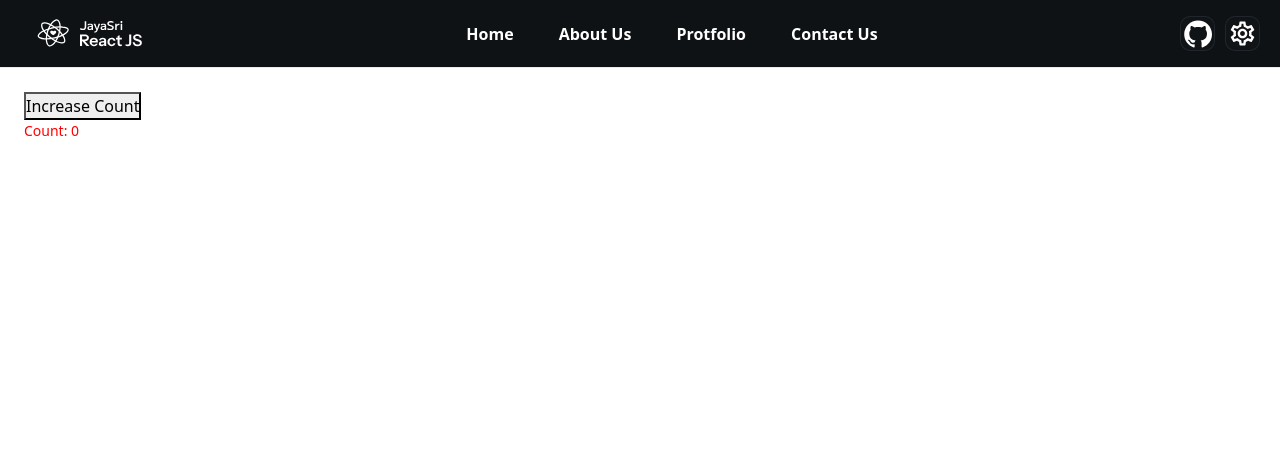
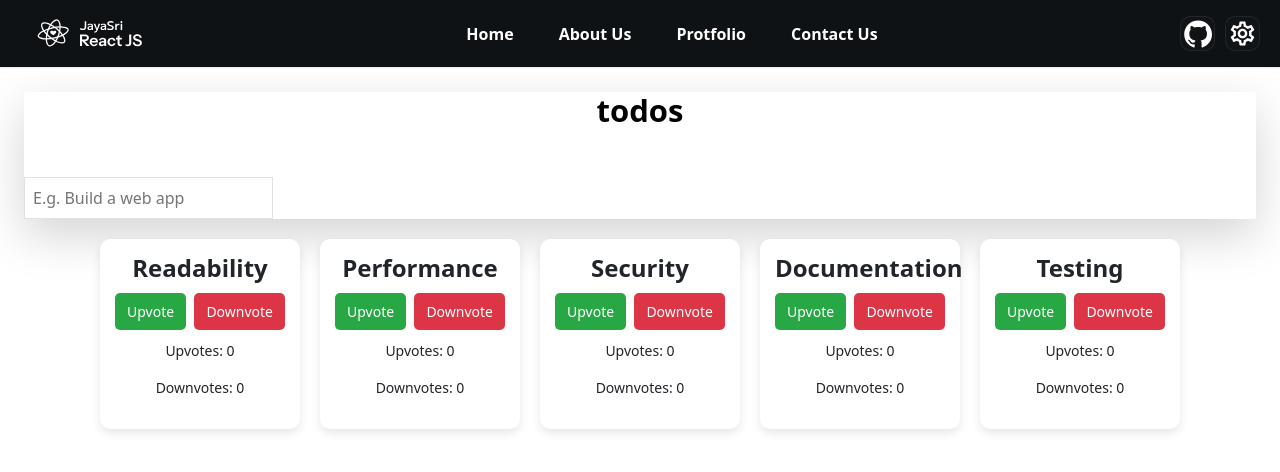
Before and after one commit to jayasri176/first-react, a React (Create React App) app: page / in a window 1280 px wide. Shown: the top 472 px of the page. Built offline with nearby package versions, Linux system fonts and the light colour scheme.

Commit message:
code done

```diff
--- a/src/components/layout/index.jsx
+++ b/src/components/layout/index.jsx
@@ -1,68 +1,19 @@
-import React, { useCallback, useDebugValue, useEffect, useImperativeHandle, useLayoutEffect, useMemo, useRef, useState } from "react"
+import React from 'react'
 import SideBar from "./components/sideBar"
 import TopBar from "./components/tobBar"
-import CustomInput from "./input";
-import { userId } from "../comman/hooks/trackUserTyping";
+import TodoApp from '../screens/todo'
+import CodeReviewFeedback from '../screens/code-review'
 
 const Layout = () => { //arrow function components this following ES6 standard
-    const {userUniqueId} = userId()
-    console.log("userUniqueId", userUniqueId)
-    const [count, setCount] = useState(0);
-    // const inputValueRef= useRef(null);
-    useEffect(() => {
-        let previousCount = localStorage.getItem("count");
-        if (previousCount) {
-            setCount(Number(previousCount))
-        }
-    }, [])
 
-    // useLayoutEffect(() => {
-    //     if (countRef?.current) {
-    //         if (count > 30) {
-    //             countRef.current.style.color = "green"
-    //         } else {
-    //             countRef.current.style.color = "yellow"
-    //         }
-    //     }
-    // }, [count])
-
-
-    // const Percentage = useMemo(() => {
-    //     return (count * 100) / 100
-    // }, [count])
-
-
-    const handleClick = useCallback((countNew) => {
-        let newCount = (countNew + count)
-        localStorage.setItem("count", newCount);
-        setCount(newCount)
-    }, [count])
-
-
-    // const handleFormSubmit=()=>{
-    //     if(inputValueRef.current){
-    //         console.log("Parent Side-->",inputValueRef.current.getValue())
-    //     }
-
-    // }
 
     return (
         <>
             <TopBar />
             <SideBar />
             <main className="container-fluid p-4">
-                <button onClick={() => {
-                    handleClick(1)
-
-                }}>Increase Count</button>
-                <p style={{ color: 'red' }}>Count: {count}</p>
-                {/* <p style={{ color: 'black', fontWeight: 600 }}>Percentage: {
-                    Percentage
-                }%</p> */}
-                {/* <button onClick={() => { setCount(0); localStorage.setItem("count", 0) }}>Reset</button>
-<br/>
-                <CustomInput ref={inputValueRef}/>
-                <button onClick={()=>handleFormSubmit()}>Submit</button> */}
+                <TodoApp/>
+                <CodeReviewFeedback />
             </main>
         </>
     )
--- /dev/null
+++ b/src/components/screens/code-review.jsx
@@ -0,0 +1,96 @@
+import React, { useState } from "react";
+import { motion } from "framer-motion";
+
+const CodeReviewFeedback = () => {
+  const aspects = ["Readability", "Performance", "Security", "Documentation", "Testing"];
+
+  const [votes, setVotes] = useState(
+    aspects.reduce((acc, aspect) => {
+      acc[aspect] = { upvotes: 0, downvotes: 0 };
+      return acc;
+    }, {})
+  );
+
+  const handleVote = (aspect, type) => {
+    setVotes((prevVotes) => ({
+      ...prevVotes,
+      [aspect]: {
+        ...prevVotes[aspect],
+        [type]: prevVotes[aspect][type] + 1,
+      },
+    }));
+  };
+
+  return (
+    <div style={styles.feedbackContainer}>
+      {aspects.map((aspect) => (
+        <div key={aspect} style={styles.card}>
+          <h3>{aspect}</h3>
+          <div style={styles.buttons}>
+            <button style={styles.upvote} onClick={() => handleVote(aspect, "upvotes")}>
+              Upvote
+            </button>
+            <button style={styles.downvote} onClick={() => handleVote(aspect, "downvotes")}>
+              Downvote
+            </button>
+          </div>
+          <motion.div
+            style={styles.voteCount}
+            animate={{ scale: [1, 1.2, 1] }}
+            transition={{ duration: 0.2 }}
+          >
+            <p>Upvotes: {votes[aspect].upvotes}</p>
+            <p>Downvotes: {votes[aspect].downvotes}</p>
+          </motion.div>
+        </div>
+      ))}
+    </div>
+  );
+};
+
+const styles = {
+  feedbackContainer: {
+    display: "flex",
+    flexWrap: "wrap",
+    justifyContent: "center",
+    gap: "20px",
+    padding: "20px",
+  },
+  card: {
+    background: "white",
+    padding: "15px",
+    borderRadius: "10px",
+    boxShadow: "0px 4px 10px rgba(0, 0, 0, 0.1)",
+    textAlign: "center",
+    width: "200px",
+  },
+  buttons: {
+    display: "flex",
+    justifyContent: "space-between",
+    margin: "10px 0",
+  },
+  upvote: {
+    backgroundColor: "#28a745",
+    color: "white",
+    padding: "8px 12px",
+    border: "none",
+    cursor: "pointer",
+    fontSize: "14px",
+    borderRadius: "5px",
+  },
+  downvote: {
+    backgroundColor: "#dc3545",
+    color: "white",
+    padding: "8px 12px",
+    border: "none",
+    cursor: "pointer",
+    fontSize: "14px",
+    borderRadius: "5px",
+  },
+  voteCount: {
+    fontSize: "14px",
+    margin: "5px 0",
+  },
+};
+
+export default CodeReviewFeedback;
--- /dev/null
+++ b/src/components/screens/todo.jsx
@@ -0,0 +1,47 @@
+import React, { useState } from "react";
+import { FaRegCircle, FaTimes } from "react-icons/fa";
+
+const TodoApp = () => {
+    const [todos, setTodos] = useState([]);
+    const [newTodo, setNewTodo] = useState("");
+
+    const addTodo = (e) => {
+        if (e.key === "Enter" && newTodo.trim() !== "") {
+            setTodos([...todos, newTodo]);
+            setNewTodo("");
+        }
+    };
+
+    const removeTodo = (index) => {
+        setTodos(todos.filter((_, i) => i !== index));
+    };
+
+    return (
+        <div className="flex flex-col items-center justify-center min-h-screen bg-gray-100">
+            <div className="bg-white p-6 shadow-lg rounded-lg w-96">
+                <h1 className="text-4xl font-bold text-gray-500 text-center mb-4">todos</h1>
+                <ul className="space-y-2">
+                    {todos.map((todo, index) => (
+                        <li key={index} className="flex justify-between items-center border-b pb-2">
+                            <div className="flex items-center space-x-2">
+                                <FaRegCircle className="text-gray-500" />
+                                <span className="text-lg text-gray-700">{todo}</span>
+                            </div>
+                            <FaTimes className="text-red-500 cursor-pointer" onClick={() => removeTodo(index)} />
+                        </li>
+                    ))}
+                </ul>
+                <input
+                    type="text"
+                    placeholder="E.g. Build a web app"
+                    className="mt-4 w-full border p-2 rounded-lg text-gray-700"
+                    value={newTodo}
+                    onChange={(e) => setNewTodo(e.target.value)}
+                    onKeyDown={addTodo}
+                />
+            </div>
+        </div>
+    );
+};
+
+export default TodoApp;
```
